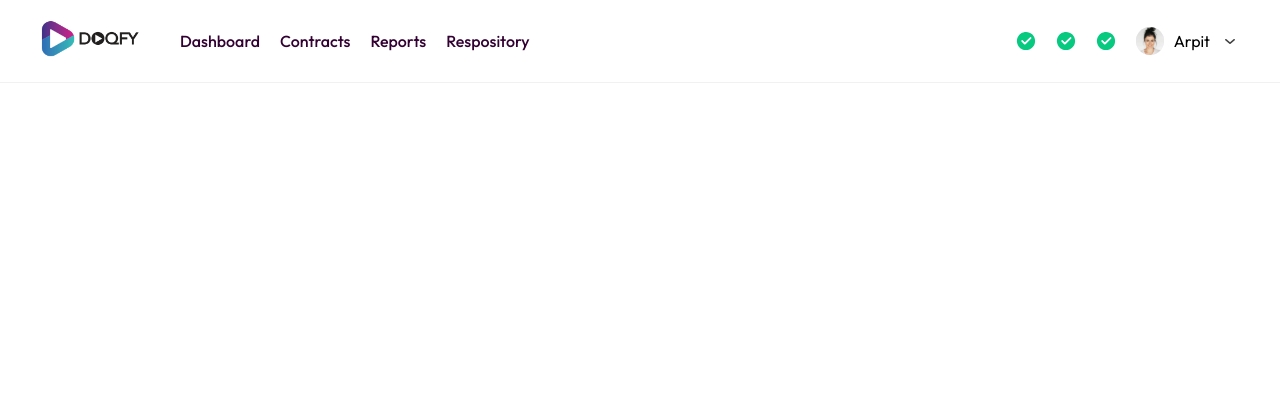
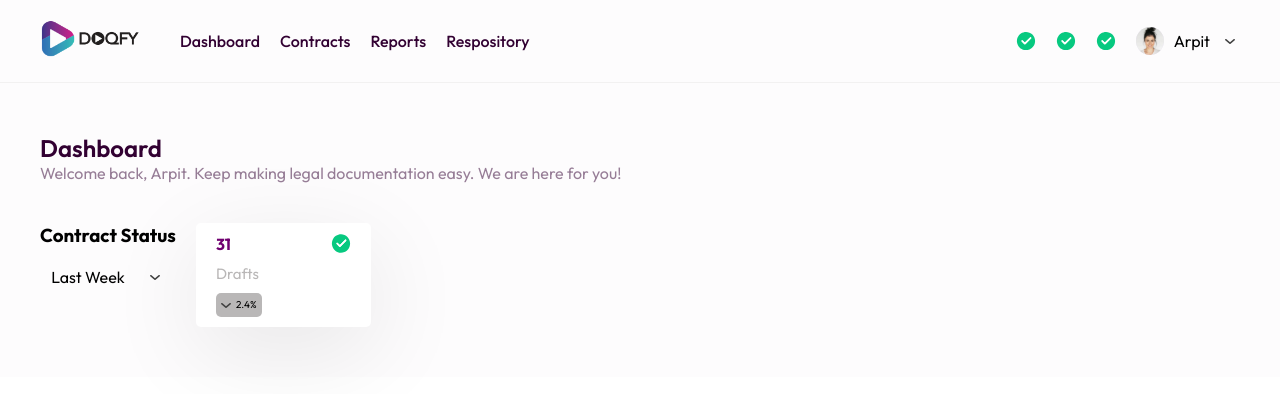
Before and after one commit to ajith82/doqfy-dashboard, an Angular app: page / in a window 1280 px wide. Shown: the top 394 px of the page. Built offline with nearby package versions, Linux system fonts and the light colour scheme.

Commit message:
dashboard basic tabs done

```diff
--- a/src/app/app-routing.module.ts
+++ b/src/app/app-routing.module.ts
@@ -1,10 +1,11 @@
 import { NgModule } from '@angular/core';
 import { RouterModule, Routes } from '@angular/router';
+import { DashboardComponent } from './components/dashboard/dashboard.component';
 
-const routes: Routes = [];
+const routes: Routes = [{ path: '', component: DashboardComponent }];
 
 @NgModule({
   imports: [RouterModule.forRoot(routes)],
-  exports: [RouterModule]
+  exports: [RouterModule],
 })
-export class AppRoutingModule { }
+export class AppRoutingModule {}
--- a/src/app/app.component.html
+++ b/src/app/app.component.html
@@ -1 +1,2 @@
 <app-header></app-header>
+<router-outlet></router-outlet>
--- a/src/app/app.module.ts
+++ b/src/app/app.module.ts
@@ -4,11 +4,13 @@ import { BrowserModule } from '@angular/platform-browser';
 import { AppRoutingModule } from './app-routing.module';
 import { AppComponent } from './app.component';
 import { HeaderComponent } from './components/header/header.component';
+import { DashboardComponent } from './components/dashboard/dashboard.component';
 
 @NgModule({
   declarations: [
     AppComponent,
-    HeaderComponent
+    HeaderComponent,
+    DashboardComponent
   ],
   imports: [
     BrowserModule,
--- /dev/null
+++ b/src/app/components/dashboard/dashboard.component.html
@@ -0,0 +1,22 @@
+<section class="dashboard">
+  <div class="container">
+    <div class="dashboardTitle">
+      <h1>Dashboard</h1>
+      <p>
+        Welcome back, Arpit. Keep making legal documentation easy. We are here
+        for you!
+      </p>
+    </div>
+    <div class="dashboardTabs">
+        <div class="dashboardTabsStatus">
+            <h3>Contract Status</h3>
+            <span>Last Week <img src="../../../assets/images/header/arrowDown.svg" alt="arrow"></span>
+        </div>
+        <div class="dashboardTabsDetails">
+            <h4>31 <img src="../../../assets/images/header/Success.svg" alt="success"></h4>
+            <p>Drafts</p>
+            <span><img src="../../../assets/images/header/arrowDown.svg" alt="arrow"> 2.4%</span>
+        </div>
+    </div>
+  </div>
+</section>
--- /dev/null
+++ b/src/app/components/dashboard/dashboard.component.scss
@@ -0,0 +1,60 @@
+@import "src/variables.scss";
+
+.dashboard {
+  background-color: #fdfcfd;
+  &Title {
+    h1 {
+      color: $color-purple-0;
+      font-weight: 600;
+    }
+    p {
+      color: $color-purple-0;
+      opacity: 0.5;
+    }
+  }
+  &Tabs {
+    @include d-flex($jc: flex-start);
+    align-items: flex-start;
+    padding-top: 40px;
+    gap: 20px;
+    &Status {
+      @include d-flex($jc: flex-start);
+      flex-direction: column;
+      gap: 20px;
+      span {
+        @include d-flex($jc: flex-start);
+        white-space: nowrap;
+        gap: 20px;
+      }
+    }
+    &Details {
+      background-color: $color-white-0;
+      padding: 10px 20px;
+      @include d-flex($jc: flex-start);
+      align-items: flex-start;
+      flex-direction: column;
+      gap: 10px;
+      box-shadow: 2px 24px 96px 0 rgba(0,0,0,.09);
+      border-radius: 5px;
+      h4 {
+        @include d-flex($jc: flex-start);
+        gap: 100px;
+        color: $color-purple-2;
+        img {
+          max-width: 20px;
+        }
+      }
+      p {
+        color: $color-white-1;
+        font-size: 15px;
+      }
+      span {
+        background-color: $color-white-1;
+        font-size: 10px;
+        padding: 2px 5px 2px 0;
+        border-radius: 5px;
+        @include d-flex($jc: flex-start);
+      }
+    }
+  }
+}
--- a/src/app/components/header/header.component.scss
+++ b/src/app/components/header/header.component.scss
@@ -1,9 +1,12 @@
+@import "src/variables.scss";
+
 .header {
   display: flex;
   justify-content: space-between;
   align-items: center;
   padding: 20px 40px;
   border-bottom: 1px solid #f2f1f1;
+  background-color: $color-purple-1;
   &Logo {
     max-width: 100px;
   }
@@ -17,7 +20,7 @@
       align-items: center;
       gap: 20px;
       li {
-        color: #320132;
+        color: $color-purple-0;
         font-weight: 500;
         cursor: pointer;
       }
@@ -30,7 +33,7 @@
           left: 45%;
           width: 15px;
           height: 2px;
-          background-color: #320132;
+          background-color: $color-purple-0;
           border-radius: 5px;
         }
       }
--- a/src/styles.scss
+++ b/src/styles.scss
@@ -9,3 +9,11 @@
 img {
   width: 100%;
 }
+section {
+  padding: 50px 0;
+}
+.container {
+  margin: 0 auto;
+  max-width: 1248px;
+  padding: 0 24px;
+}
--- /dev/null
+++ b/src/variables.scss
@@ -0,0 +1,13 @@
+$color-white-0: #ffffff;
+$color-white-1: #b9b7b7;
+
+$color-purple-0: #320132;
+$color-purple-1: #fdfcfd;
+$color-purple-2: #700070;
+
+// Flex mixin
+@mixin d-flex($jc: flex-start) {
+  display: flex;
+  align-items: center;
+  justify-content: $jc;
+}
```
Also changed, not shown: src/app/components/dashboard/dashboard.component.ts (added, +10 -0 lines), 1 other file (tests, documents, lock files or other folders).
